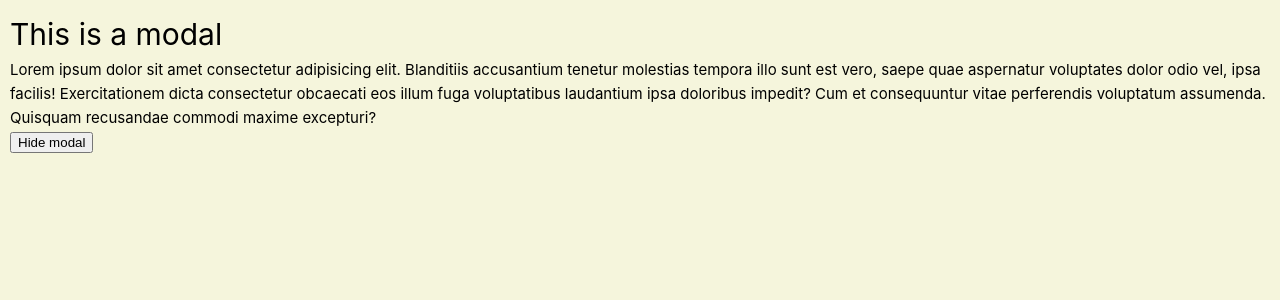
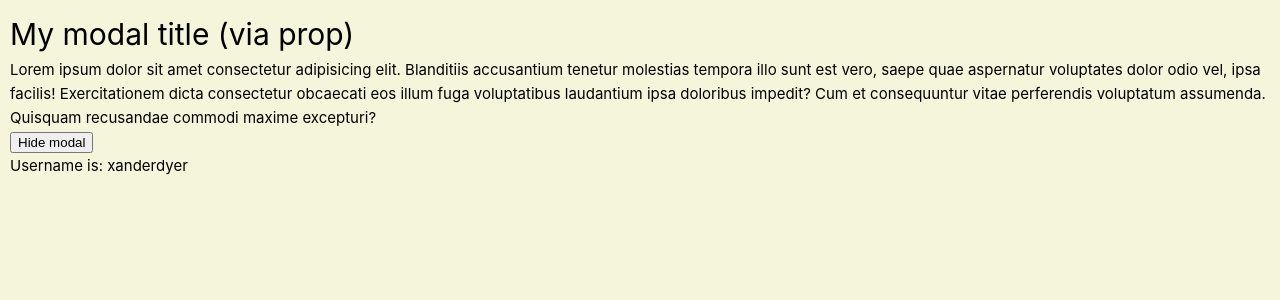
Before and after one commit to leakyfontana/vue-composition-api-basics, a Vue app: page /modals in a window 1280 px wide. Both pictures are taken after a click on the button "Show modal". Shown: the top 300 px of the page. Built offline with nearby package versions, Linux system fonts and the light colour scheme.

Commit message:
child components, props and emits

```diff
--- a/src/App.vue
+++ b/src/App.vue
@@ -1,4 +1,8 @@
 <template>
+  <div class="user-data">
+    {{ userData.name }} @{{ userData.username }}
+  </div>
+
   <nav>
     <RouterLink to="/">Home</RouterLink>
     <RouterLink to="/modals">Modals</RouterLink>
@@ -7,6 +11,25 @@
 
   <RouterView />
 </template>
+
+<script setup>
+/*
+  imports
+*/
+
+import { reactive, provide } from 'vue';
+
+/*
+  user data
+*/
+
+const userData = reactive({
+  name: 'Xander',
+  username: 'xanderdyer'
+})
+
+provide('userData', userData);
+</script>
 
 <style scoped>
 header {
@@ -43,4 +66,14 @@ nav a {
 nav a:first-of-type {
   border: 0;
 }
+
+.user-data {
+  position: absolute;
+  background: beige;
+  color: black;
+  top: 0;
+  right: 0;
+  font-size: 12px;
+  padding: 5px;
+}
 </style>
--- /dev/null
+++ b/src/components/Modal.vue
@@ -0,0 +1,90 @@
+<template>
+    <Teleport to=".modals-container">
+        <div v-if="modelValue" :class="isDark ? 'modal-dark' : 'modal'">
+            <h1>
+                {{ title }}
+            </h1>
+            <slot />
+            <button @click="$emit('update:modelValue')">Hide modal</button>
+            <div>
+                Username is: {{  userData.username }}
+            </div>
+        </div>
+    </Teleport>
+</template>
+
+<script setup>
+/*
+    imports
+*/
+
+import { inject } from 'vue';
+
+/*
+    props
+*/
+const props = defineProps({
+    modelValue: {
+        type: Boolean,
+        default: false
+    },
+    title: {
+        type: String,
+        default: 'No title specified'
+    },
+    isDark: {
+        type: Boolean,
+        default: false
+    },
+});
+/*
+    emits
+*/
+const emit = defineEmits(['update:modelValue']);
+
+/*
+    user data
+*/
+
+const userData = inject('userData');
+
+</script>
+
+<!-- Using props in the options API -->
+<!--
+<script>
+export default {
+    props: {
+        title: {
+           type: String,
+           default: 'No title specified'
+        }
+    }
+}
+</script>
+-->
+
+<style>
+.modal {
+    background: beige;
+    color: black;
+    padding: 10px;
+    position: absolute;
+    left: 0;
+    top: 0;
+    width: 100%;
+    height: 100%;
+    z-index: 1;
+}
+.modal-dark {
+    background: #333;
+    color: white;
+    padding: 10px;
+    position: absolute;
+    left: 0;
+    top: 0;
+    width: 100%;
+    height: 100%;
+    z-index: 1;
+}
+</style>
--- a/src/views/ModalsView.vue
+++ b/src/views/ModalsView.vue
@@ -1,17 +1,19 @@
 <template>
     <div class="modals">
         <h1>Modals</h1>
+        <div>
+            <label>
+                Show dark modals?
+                <input v-model="showDarkModals" type="checkbox" />
+            </label>
+        </div>
         <button v-if="!showModal" @click="showModal = true">Show modal</button>
-        <Teleport to=".modals-container">
-            <div v-if="showModal" class="modal">
-                <h1>This is a modal</h1>
-                <p>Lorem ipsum dolor sit amet consectetur adipisicing elit. Blanditiis accusantium tenetur molestias tempora
-                    illo sunt est vero, saepe quae aspernatur voluptates dolor odio vel, ipsa facilis! Exercitationem dicta
-                    consectetur obcaecati eos illum fuga voluptatibus laudantium ipsa doloribus impedit? Cum et consequuntur
-                    vitae perferendis voluptatum assumenda. Quisquam recusandae commodi maxime excepturi?</p>
-                <button v-if="showModal" @click="showModal = false">Hide modal</button>
-            </div>
-        </Teleport>
+        <Modal :isDark="showDarkModals" v-model="showModal" @hideModal="showModal = false" title="My modal title (via prop)">
+            <p>Lorem ipsum dolor sit amet consectetur adipisicing elit. Blanditiis accusantium tenetur molestias tempora
+                illo sunt est vero, saepe quae aspernatur voluptates dolor odio vel, ipsa facilis! Exercitationem dicta
+                consectetur obcaecati eos illum fuga voluptatibus laudantium ipsa doloribus impedit? Cum et consequuntur
+                vitae perferendis voluptatum assumenda. Quisquam recusandae commodi maxime excepturi?</p>
+        </Modal>
     </div>
 </template>
 
@@ -21,24 +23,29 @@
 */
 
 import { ref } from 'vue';
+import Modal from '@/components/Modal.vue';
+
+/*
+    props
+*/
 
 /*
     modals
 */
 
+const showDarkModals = ref(false);
 const showModal = ref(false);
 </script>
 
-<style>
-.modal {
-    background: beige;
-    color: black;
-    padding: 10px;
-    position: absolute;
-    left: 0;
-    top: 0;
-    width: 100%;
-    height: 100%;
-    z-index: 1;
+<!-- Importing components with the options API -->
+<!--
+<script>
+import Modal from '@/components/Modal.vue'
+
+export default {
+    components: {
+        Modal
+    }
 }
-</style>
+</script>
+-->
```
Also changed, not shown: src/router/index.js (+6 -3 lines).
